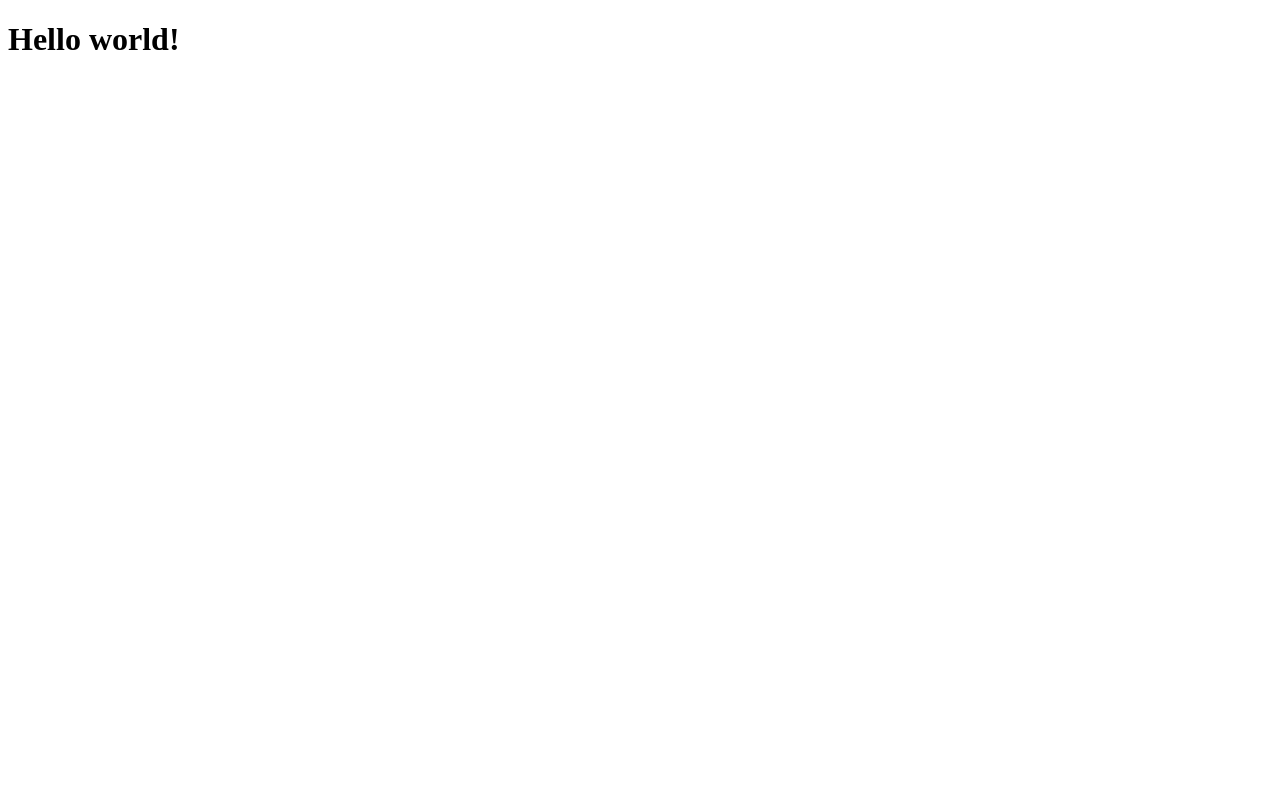
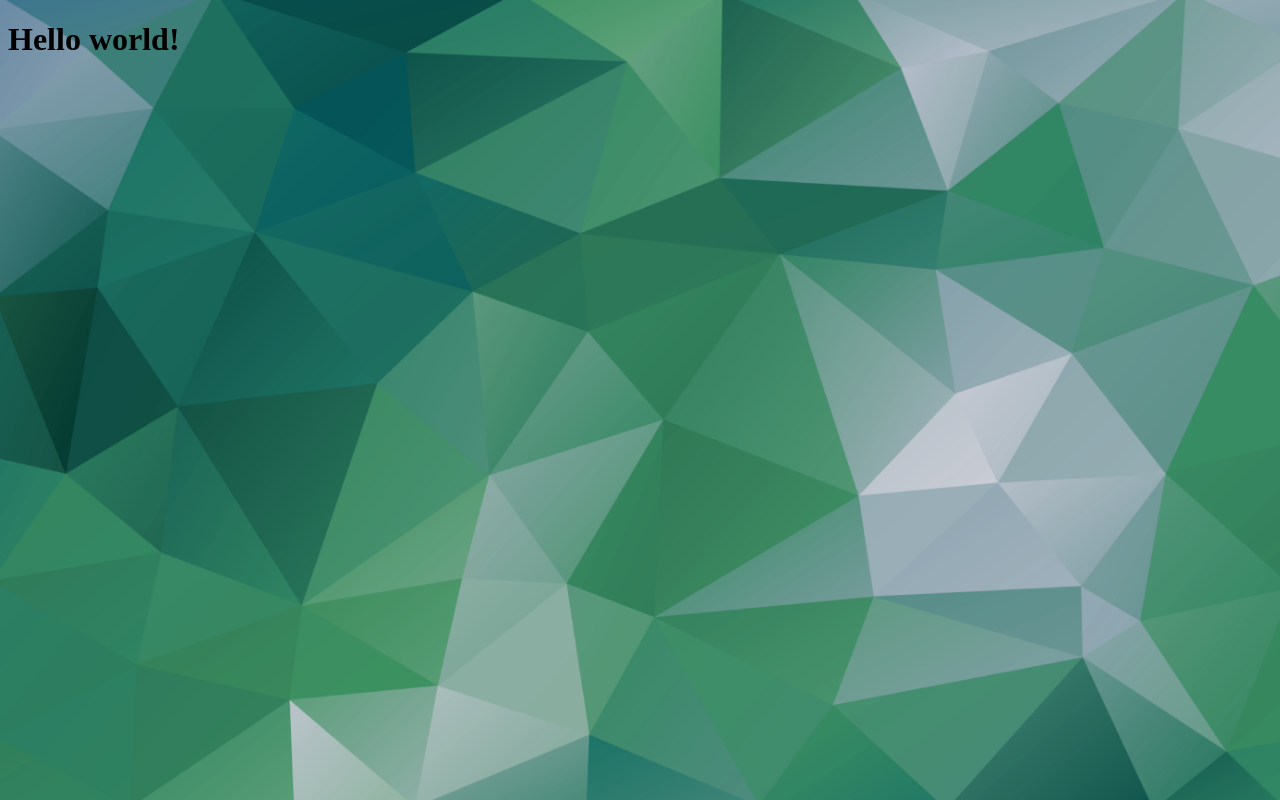
Before and after one commit to barbarabanach/zadanie-rekrutacyjne, an Angular app: page / in a window 1280 px wide. Built offline with nearby package versions, Linux system fonts and the light colour scheme.

Commit message:
add global backgroudn

```diff
--- a/src/styles.scss
+++ b/src/styles.scss
@@ -1 +1,17 @@
-/* You can add global styles to this file, and also import other style files */
+* {
+    box-sizing: border-box;
+}
+
+body {
+    background-image: url('assets/background.png');
+    background-size: cover;
+    background-attachment:fixed
+}
+
+u {
+    color: #aeaeae;
+}
+
+small {
+    font-size: 67%;
+}
```
